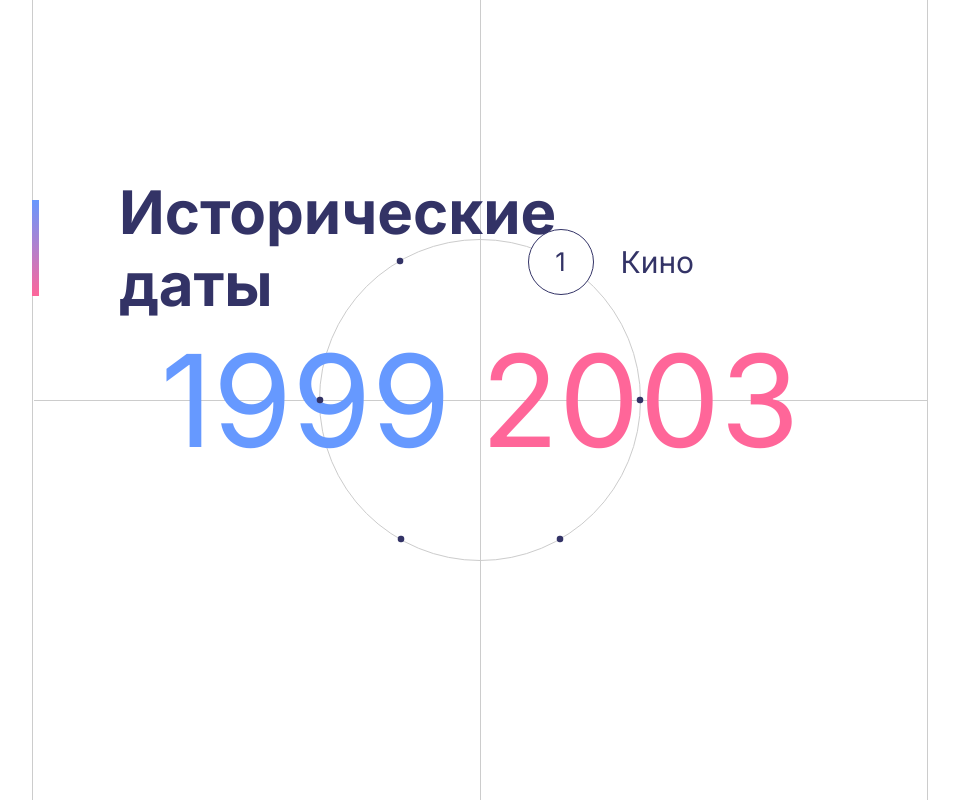
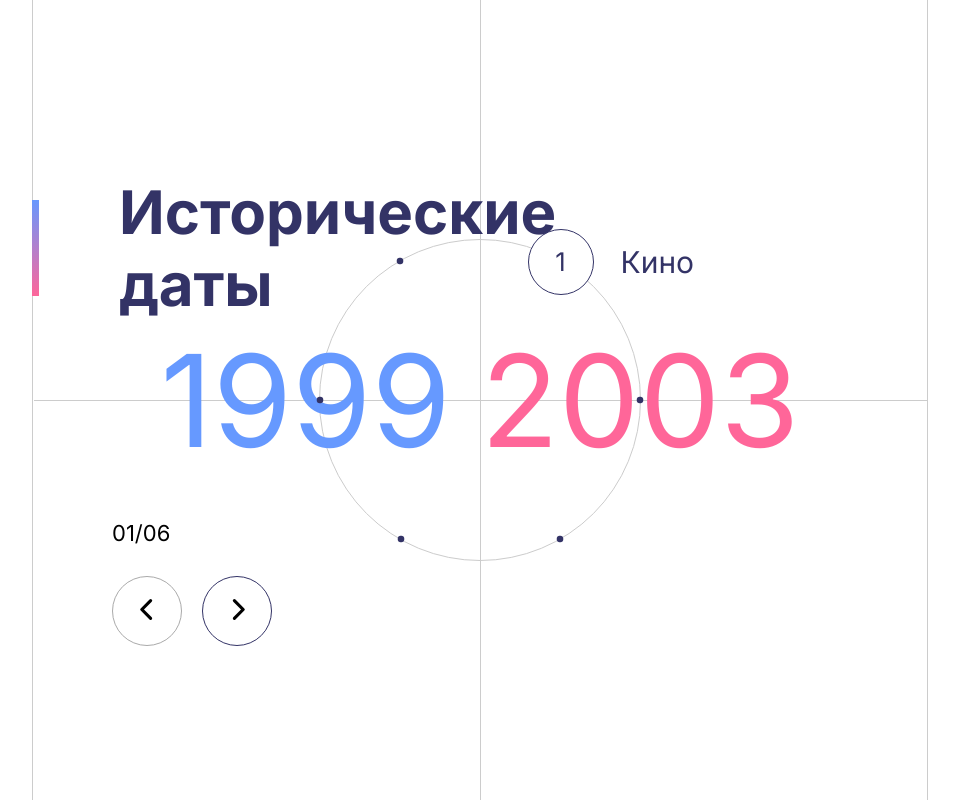
Before and after one commit to AlexanderMalkov15052021/historical-dates-project, a Next.js app: page / in a window 1280 px wide. Shown: the whole page, without its empty margins (160-1119 px from the left). Built offline with nearby package versions, Linux system fonts and the light colour scheme; data requests are answered from the project's data file.

Commit message:
feat(features/ControlBlock, features/SectionsTtleDisk, public, shared/view/Arrows) add a date selection control

```diff
--- /dev/null
+++ b/features/ControlBlock/ControlBlock.module.scss
@@ -0,0 +1,57 @@
+.controlBlock {
+    width: 160px;
+    position: absolute;
+    display: flex;
+    flex-direction: column;
+    left: 80px;
+    top: 80%;
+    gap: 30px;
+    font-size: 22px;
+}
+
+.btnsBlock {
+    width: 160px;
+    display: flex;
+    justify-content: space-between;
+}
+
+.startBtn {
+    width: 70px;
+    height: 70px;
+    background-color: #fff;
+    border-radius: 4px;
+    border: 1px solid #336;
+    border-radius: 50%;
+    cursor: pointer;
+}
+
+.startBtn svg {
+    width: 20px;
+}
+
+.disabledBtn {
+    border: 1px solid #aaa;
+    cursor: not-allowed;
+}
+
+.disabledBtn svg {
+    fill: #aaa;
+}
+
+@media (max-width: 800px) {
+    .controlBlock {
+        top: auto;
+        bottom: -40%;
+        left: 40px;
+        z-index: 2;
+    }
+
+    .startBtn {
+        width: 50px;
+        height: 50px;
+    }
+
+    .btnsBlock {
+        width: 120px;
+    }
+}
--- /dev/null
+++ b/features/ControlBlock/ControlBlock.tsx
@@ -0,0 +1,52 @@
+import { ArrowLeft, initialCircleCount } from 'shared';
+import { ArrowRight } from 'shared';
+import styles from './ControlBlock.module.scss';
+
+type Props = {
+    currentIndex: number;
+    prevAngle: () => void;
+    nextAngle: () => void;
+}
+
+export const ControlBlock = ({ currentIndex, prevAngle, nextAngle }: Props) => {
+
+    return (
+        <div className={styles.controlBlock}>
+            <div>
+                {
+                    `0${currentIndex + 1}/0${initialCircleCount}`
+                }
+            </div>
+            <div className={styles.btnsBlock}>
+
+                <button
+                    className={
+                        currentIndex < 1
+                            ? `${styles.startBtn} ${styles.disabledBtn}`
+                            : `${styles.startBtn}`
+                    }
+                    disabled={currentIndex < 1}
+                    onClick={prevAngle}
+                >
+                    <ArrowLeft />
+
+                </button>
+
+                <button
+                    className={
+                        currentIndex >= initialCircleCount - 1
+                            ? `${styles.startBtn} ${styles.disabledBtn}`
+                            : `${styles.startBtn}`
+                    }
+                    disabled={currentIndex >= initialCircleCount - 1}
+                    onClick={nextAngle}
+                >
+                    <ArrowRight />
+
+                </button>
+
+            </div>
+
+        </div>
+    )
+}
--- a/features/SectionsTtleDisk/hoc/PropsDataWrapper/PropsDataWrapper.tsx
+++ b/features/SectionsTtleDisk/hoc/PropsDataWrapper/PropsDataWrapper.tsx
@@ -6,6 +6,7 @@ import { DiskTypes, getFieldMaxValue, getFieldMinValue, screenWidth } from "shar
 import { setCircleIndex } from "services";
 import { useDispatch } from "react-redux";
 import { useWindowSize } from "hooks";
+import { circleIndexDecrement, circleIndexIncrement } from "services/CircleService";
 
 export const PropsDataWrapper = <P extends DiskTypes>(Component: ComponentType<P>) => (props: DiskTypes) => {
     const circleIndex = useSelector((state: RootState) => state.circleState.index);
@@ -20,21 +21,23 @@ export const PropsDataWrapper = <P extends DiskTypes>(Component: ComponentType<P
         dispatch(setCircleIndex(num - 1));
     }
 
+    const prevAngle = () => {
+        dispatch(circleIndexDecrement());
+    }
+
+    const nextAngle = () => {
+        dispatch(circleIndexIncrement());
+    }
+
     const isScreen = width <= screenWidth;
 
     const minValue = getFieldMinValue('date', data)?.date;
     const maxValue = getFieldMaxValue('date', data)?.date;
 
     const dataToSend: DiskTypes = {
-        data,
-        error,
-        width,
-        isScreen,
-        minValue,
-        maxValue,
-        isLoading,
-        circleIndex,
-        circleClickHandler
+        data, error, width, isScreen,
+        minValue, maxValue, isLoading, circleIndex,
+        prevAngle, nextAngle, circleClickHandler
     };
 
     return <Component {...dataToSend as P} />;
--- a/features/SectionsTtleDisk/view/SectionsTtleDisk/SectionsTtleDisk.tsx
+++ b/features/SectionsTtleDisk/view/SectionsTtleDisk/SectionsTtleDisk.tsx
@@ -4,7 +4,7 @@ import { DiskCrcles } from './components/DiskCrcles/DiskCrcles';
 import { DiskTypes, Preloader, finalColor, getFieldMaxValue, preloaderSize, startColor } from 'shared';
 import { PropsDataWrapper } from '../../hoc/PropsDataWrapper/PropsDataWrapper';
 import { ErrorComponent } from './components/ErrorComponent/ErrorComponent';
-import { AnimatedNumbers } from 'features/AnimatedNumbers/AnimatedNumbers';
+import { AnimatedNumbers, ControlBlock } from 'features';
 
 export const SectionsTtleDisk = PropsDataWrapper((props: DiskTypes) => {
 
@@ -50,6 +50,13 @@ export const SectionsTtleDisk = PropsDataWrapper((props: DiskTypes) => {
                                             circleClickHandler={props.circleClickHandler}
                                         />
                                     }
+
+                                    <ControlBlock
+                                        currentIndex={props.circleIndex}
+                                        prevAngle={props.prevAngle}
+                                        nextAngle={props.nextAngle}
+                                    />
+
                                 </div>
                         }
 
--- a/features/index.tsx
+++ b/features/index.tsx
@@ -1 +1,3 @@
 export { SectionsTtleDisk } from './SectionsTtleDisk/view/SectionsTtleDisk/SectionsTtleDisk';
+export { AnimatedNumbers } from './AnimatedNumbers/AnimatedNumbers';
+export { ControlBlock } from './ControlBlock/ControlBlock';
--- a/shared/index.tsx
+++ b/shared/index.tsx
@@ -2,6 +2,8 @@ export { getFieldMinValue } from './helpers/MinMaxValues/Arrays/getFieldMinValue
 export { getFieldMaxValue } from './helpers/MinMaxValues/Arrays/getFieldMaxValue';
 export { getCircleAngles } from './helpers/getCircleAngles/getCircleAngles';
 export { Preloader } from './view/Preloader/Preloader';
+export { ArrowLeft } from './view/Arrows/ArrowLeft/ArrowLeft';
+export { ArrowRight } from './view/Arrows/ArrowRight/ArrowRight';
 
 
 export { initialCircleCount } from './constants';
--- a/shared/types/DiskTypes.ts
+++ b/shared/types/DiskTypes.ts
@@ -11,5 +11,7 @@ export type DiskTypes = {
     isLoading: boolean;
     circleIndex: number;
     error: FetchBaseQueryError | SerializedError | undefined;
+    prevAngle: () => void,
+    nextAngle: () => void,
     circleClickHandler: (num: number) => () => void;
 }
--- /dev/null
+++ b/shared/view/Arrows/ArrowLeft/ArrowLeft.tsx
@@ -0,0 +1,9 @@
+import Image from "next/image";
+
+export const ArrowLeft = () => <Image
+    width={25}
+    height={25}
+    src="/arrowLeft.svg"
+    alt={'preloader'}
+    priority={true}
+/>
--- /dev/null
+++ b/shared/view/Arrows/ArrowRight/ArrowRight.tsx
@@ -0,0 +1,9 @@
+import Image from "next/image";
+
+export const ArrowRight = () => <Image
+    width={25}
+    height={25}
+    src="/arrowRight.svg"
+    alt={'preloader'}
+    priority={true}
+/>
```
Also changed, not shown: public/arrowLeft.svg (added), public/arrowRight.svg (added).
